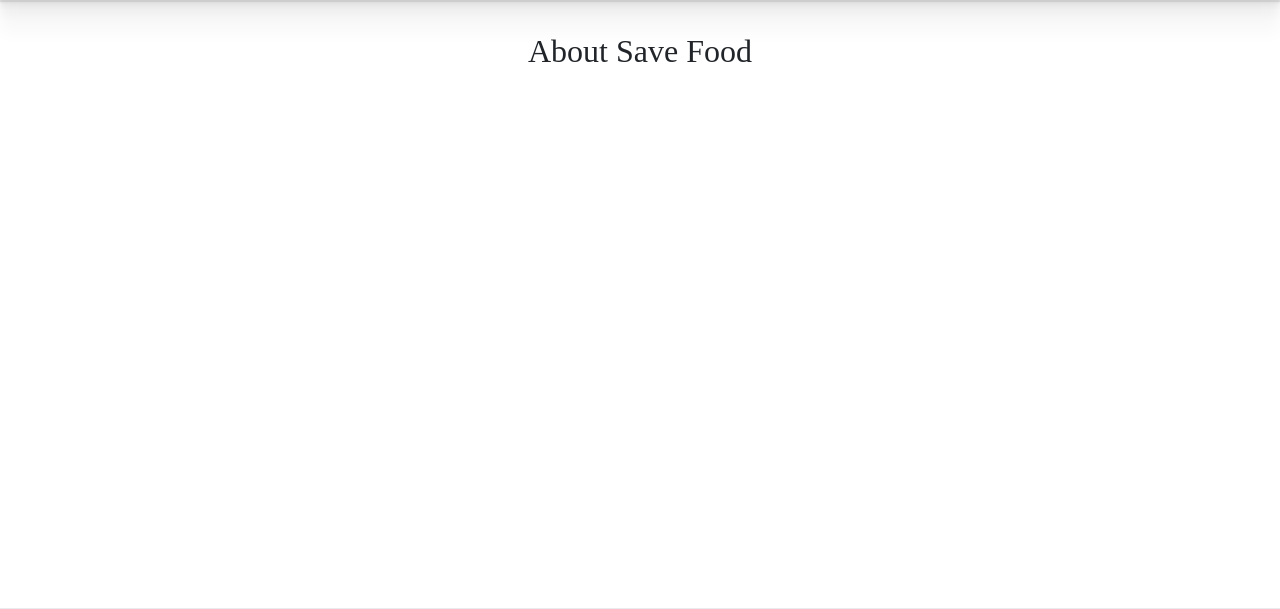
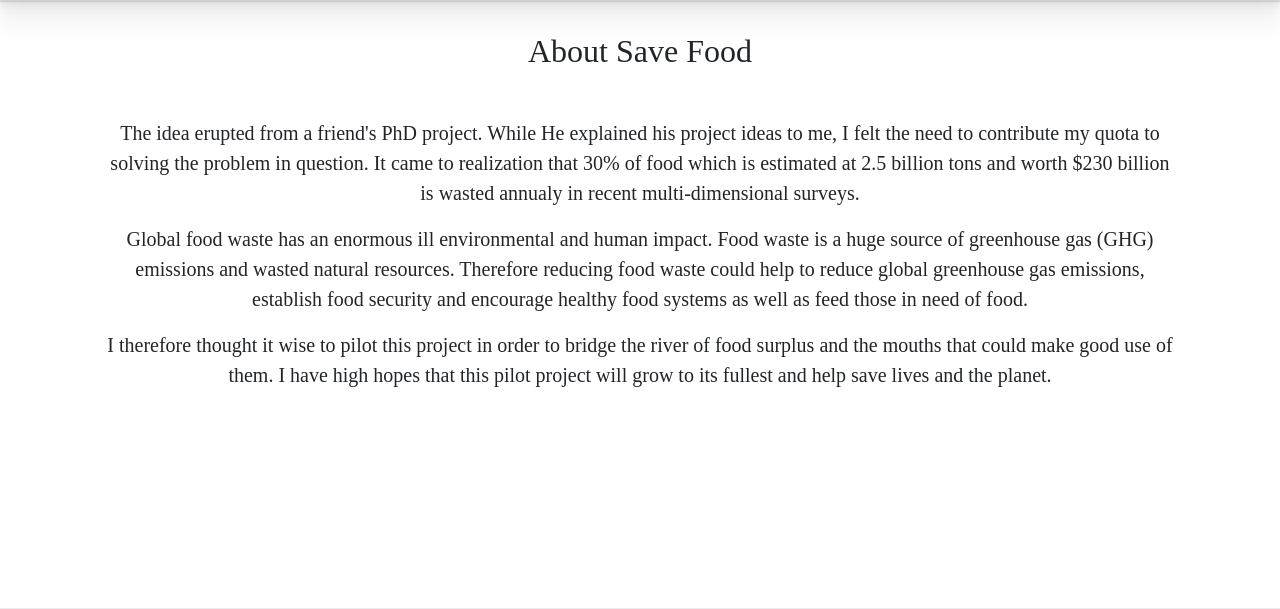
Before and after one commit to samuelandersoncodes/save-food, a Django app: page /about/ in a window 1280 px wide. Shown: the part 82-691 px from the top of the page. Run offline with Django 3.2, Linux system fonts and the light colour scheme; some libraries are stand-ins or nearby versions; some web fonts are replaced.

Commit message:
feat: Add content to about page

```diff
--- a/templates/about.html
+++ b/templates/about.html
@@ -4,10 +4,33 @@
 <div class="container">
     <div class="row">
         <div class="col">
-            <div class="text-center mt-4">
-                <h2>
-                    About Save Food
-                </h2>
+            <div class=" mt-4">
+                <div class="text-center">
+                    <h2>
+                        About Save Food
+                    </h2>
+                </div>
+                <div class="mt-5 m-4 text-md-center">
+                    <p class="fs-5 d-flex justify-content-evenly">
+                        The idea erupted from a friend's PhD project. While He explained his project ideas to me, I felt
+                        the need to contribute my quota to solving the problem in question. It came to realization that
+                        30% of food which is estimated
+                        at 2.5 billion tons and worth $230 billion is wasted annualy in recent multi-dimensional
+                        surveys.
+                    </p>
+                    <p class="fs-5">
+                        Global food waste has an enormous ill environmental and human impact. Food waste is a huge
+                        source of
+                        greenhouse gas (GHG) emissions and wasted natural resources. Therefore reducing food waste
+                        could help to reduce global greenhouse gas emissions, establish food security and encourage
+                        healthy food systems as well as feed those in need of food.
+                    </p>
+                    <p class="fs-5">
+                        I therefore thought it wise to pilot this project in order to bridge the river of food surplus
+                        and the mouths that could make good use of them. I have high hopes that this pilot project will
+                        grow to its fullest and help save lives and the planet.
+                    </p>
+                </div>
             </div>
         </div>
     </div>
```
